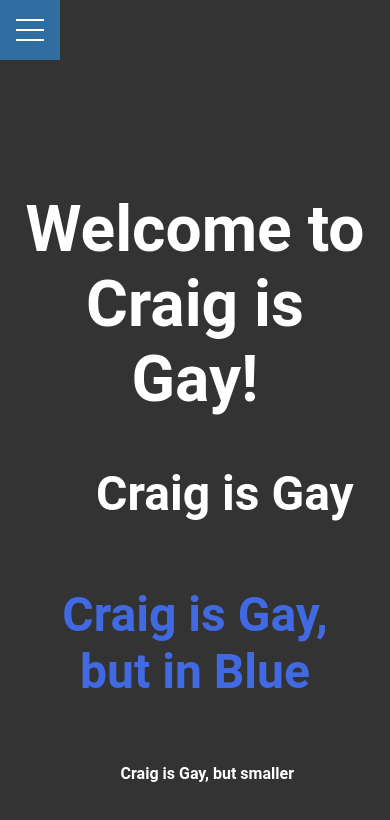
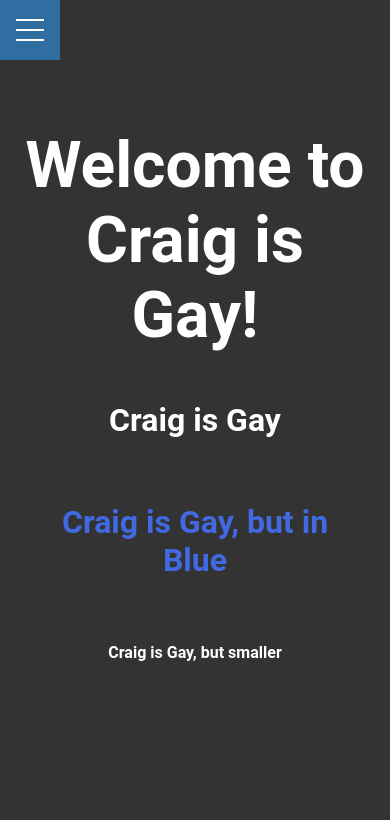
Before and after one commit to CathBath/Craig-is-Gay, a plain HTML site: page index.html in a window 390 px wide. Drawn offline with Linux system fonts and the light colour scheme.

Commit message:
hopeful final changes

```diff
--- a/index.html
+++ b/index.html
@@ -4,8 +4,9 @@
     <meta charset="UTF-8">
     <meta name="viewport" content="width=device-width, initial-scale=1.0">
     <title>Craig is Gay</title>
+    <link rel="stylesheet" href="/style.css">
     <link rel="stylesheet" media="screen and (max-width: 768px)" href="/mobile.css">
-    <link rel="stylesheet" href="/style.css">
+
 
 </head>
 <body>
--- a/mobile.css
+++ b/mobile.css
@@ -1,6 +1,10 @@
 * {
     padding: 0;
     margin: 0;
+}
+
+body {
+    background: #333;
 }
 
 .container {
@@ -28,9 +32,16 @@
 
 .sen-1 {
     padding-left: 0;
+    padding-right: 0;
 }
 
 .sen-3 {
+    padding-right: 0px;
+    padding-left: 0;
     text-align: center;
-    padding-right: 0;
 }
+
+.menu-wrap .menu > div {
+    width: 200vw;
+    height: 120vh;
+}
```
Also changed, not shown: style.css (line endings or trailing spaces).
